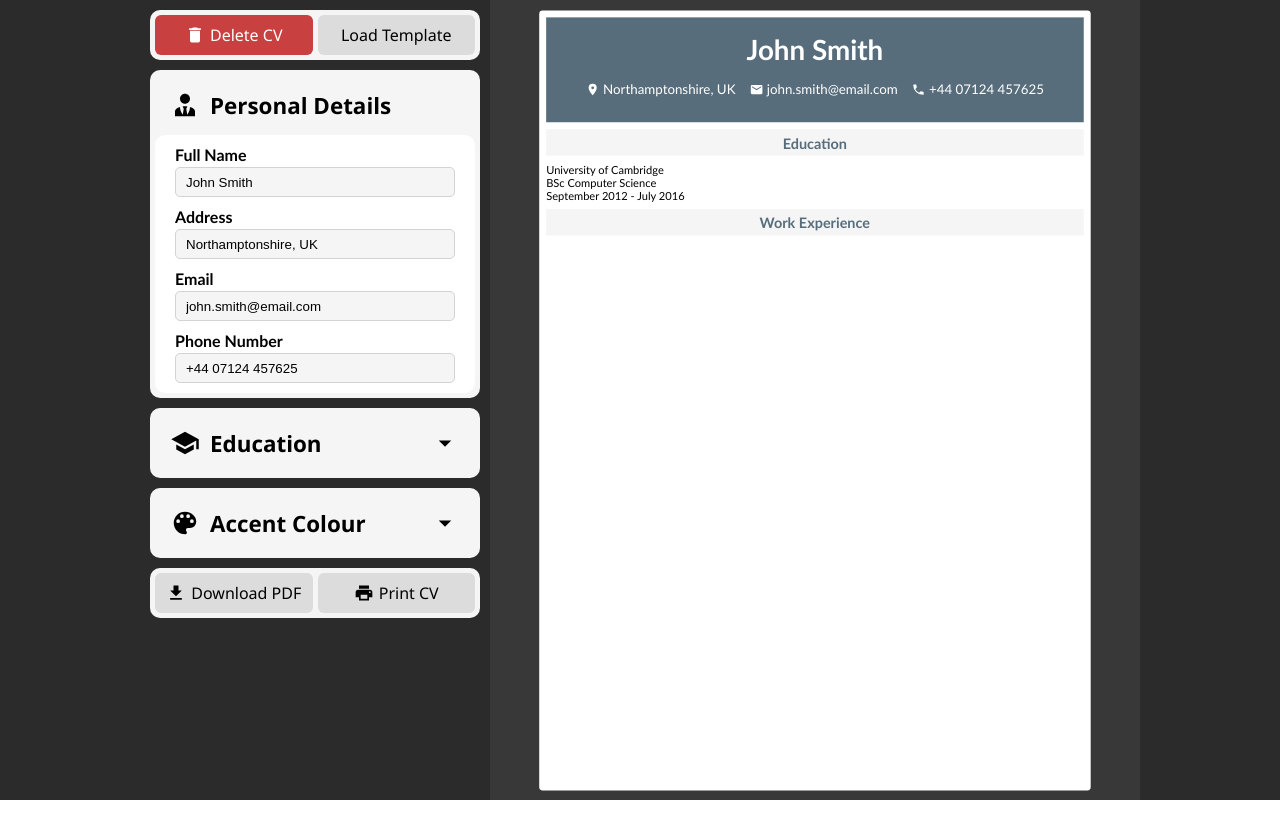
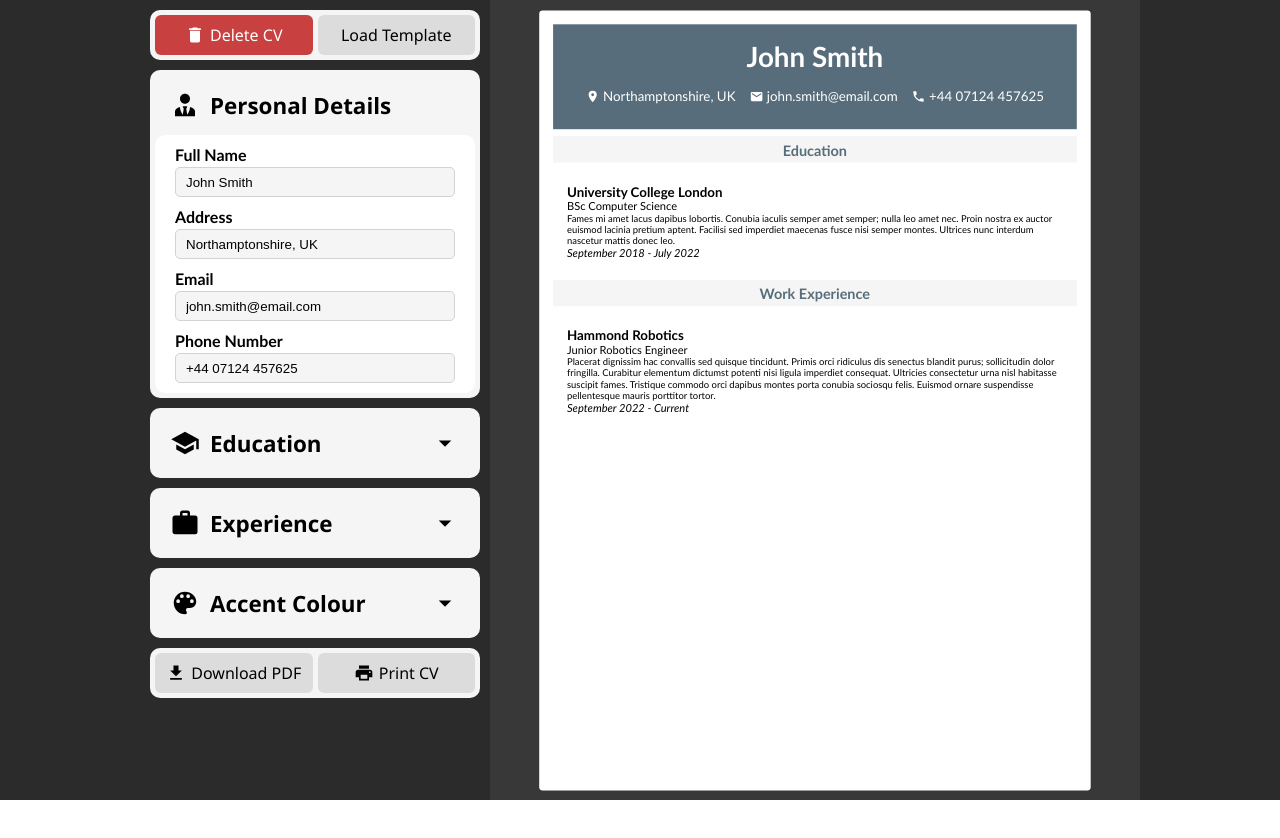
Before and after one commit to ryanmillard/odin-cv-builder, a React app: page / in a window 1280 px wide. Shown: the top 838 px of the page. Built offline with nearby package versions, Linux system fonts and the light colour scheme; the HTML template or start-up script is replaced by a standard one.

Commit message:
Work experience section

```diff
--- a/src/App.jsx
+++ b/src/App.jsx
@@ -55,7 +55,7 @@ const templateData = {
       {
         "id": "school",
         "name": "School/University/Organisation",
-        "example": "University of Cambridge",
+        "example": "University College London",
         "placeholder": "Enter place of study",
         "value": ""
       },
@@ -67,16 +67,64 @@ const templateData = {
         "value": ""
       },
       {
+        "id": "description",
+        "name": "Course Description",
+        "example": "Fames mi amet lacus dapibus lobortis. Conubia iaculis semper amet semper; nulla leo amet nec. Proin nostra ex auctor euismod lacinia pretium aptent. Facilisi sed imperdiet maecenas fusce nisi semper montes. Ultrices nunc interdum nascetur mattis donec leo.",
+        "placeholder": "Enter course description",
+        "value": ""
+      },
+      {
         "id": "startDate",
         "name": "Start Date",
-        "example": "September 2012",
+        "example": "September 2018",
         "placeholder": "Enter the start date",
         "value": ""
       },
       {
         "id": "endDate",
         "name": "End Date",
-        "example": "July 2016",
+        "example": "July 2022",
+        "placeholder": "Enter the end date",
+        "value": ""
+      }
+    ]],
+  },
+  "experience": {
+    "name": "experience",
+    "multipleForms": true,
+    "items": [[
+      {
+        "id": "company",
+        "name": "Company",
+        "example": "Hammond Robotics",
+        "placeholder": "Enter company name",
+        "value": ""
+      },
+      {
+        "id": "jobTitle",
+        "name": "Job Title",
+        "example": "Junior Robotics Engineer",
+        "placeholder": "Enter your job title",
+        "value": ""
+      },
+      {
+        "id": "jobDescription",
+        "name": "Responsibilities",
+        "example": "Placerat dignissim hac convallis sed quisque tincidunt. Primis orci ridiculus dis senectus blandit purus; sollicitudin dolor fringilla. Curabitur elementum dictumst potenti nisi ligula imperdiet consequat. Ultricies consectetur urna nisl habitasse suscipit fames. Tristique commodo orci dapibus montes porta conubia sociosqu felis. Euismod ornare suspendisse pellentesque mauris porttitor tortor.",
+        "placeholder": "Enter job description",
+        "value": ""
+      },
+      {
+        "id": "jobStartDate",
+        "name": "Start Date",
+        "example": "September 2022",
+        "placeholder": "Enter the start date",
+        "value": ""
+      },
+      {
+        "id": "jobEndDate",
+        "name": "End Date",
+        "example": "Current",
         "placeholder": "Enter the end date",
         "value": ""
       }
@@ -261,6 +309,16 @@ function App() {
               createSection={createSection}
               deleteSection={deleteSection}
             />
+            <DropdownForm
+              name="Experience"
+              icon={mdiBriefcase}
+              isCollapsable={true}
+              form={CVData["experience"]}
+              allowMultipleForms={true}
+              valueChanged={itemValueChanged}
+              createSection={createSection}
+              deleteSection={deleteSection}
+            />
             <AccentColourPicker/>
             {/* <DropdownSection
               name="Education"
--- a/src/components/CVPreview/cv-preview.jsx
+++ b/src/components/CVPreview/cv-preview.jsx
@@ -81,14 +81,25 @@ function CVPreview({ CVData, isHidden=false }) {
       <CVSubheader title={"Education"}/>
       {CVData["education"].items.filter((sectionData) => sectionData[0].value !== '').map((sectionData) => {
         return (
-          <div>
-            <div>{sectionData[0].value}</div>
+          <div className="cv-entry">
+            <div className="cv-entry-title">{sectionData[0].value}</div>
             <div>{sectionData[1].value}</div>
-            <div>{sectionData[2].value} - {sectionData[3].value}</div>
+            <div className="cv-entry-description">{sectionData[2].value}</div>
+            <div className="cv-entry-date">{sectionData[3].value} - {sectionData[4].value}</div>
           </div>
         )
       })}
       <CVSubheader title={"Work Experience"}/>
+      {CVData["experience"].items.filter((sectionData) => sectionData[0].value !== '').map((sectionData) => {
+        return (
+          <div className="cv-entry">
+            <div className="cv-entry-title">{sectionData[0].value}</div>
+            <div>{sectionData[1].value}</div>
+            <div className="cv-entry-description">{sectionData[2].value}</div>
+            <div className="cv-entry-date">{sectionData[3].value} - {sectionData[4].value}</div>
+          </div>
+        )
+      })}
     </div>
   )
 }
--- a/src/components/CVPreview/cv-preview.scss
+++ b/src/components/CVPreview/cv-preview.scss
@@ -15,7 +15,7 @@
   aspect-ratio: 21/29.7;
 
   user-select: none;
-  padding: 10px;
+  padding: 20px;
   box-sizing: border-box;
 }
 
@@ -64,3 +64,23 @@
   height: 1cm;
   margin: 10px 0px;
 }
+
+.cv-entry {
+  padding: 20px;
+  display: flex;
+  flex-direction: column;
+  overflow: clip;
+}
+
+.cv-entry-title {
+  font-size: 1.2rem;
+  font-weight: bold;
+}
+
+.cv-entry-description {
+  font-size: 0.85rem;
+}
+
+.cv-entry-date {
+  font-style: italic;
+}
```
